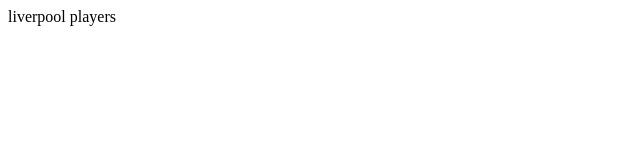
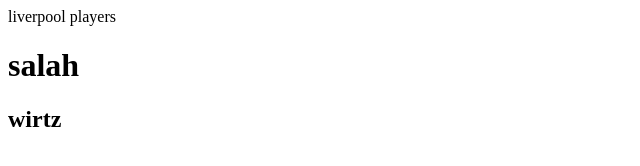
Before and after one commit to Youssefhosny2/demo2, a plain HTML site: page index.html in a window 1280 px wide. Shown: the whole page, without its empty margins (0-640 px from the left). Drawn offline with Linux system fonts and the light colour scheme.

Commit message:
salah-wirtz

```diff
--- a/index.html
+++ b/index.html
@@ -1 +1,4 @@
 liverpool players
+
+<h1>salah</h1>
+<h2>wirtz</h2>
```
